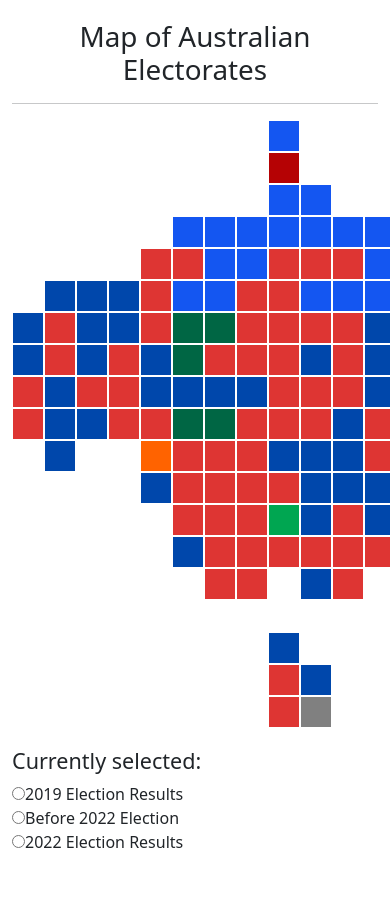
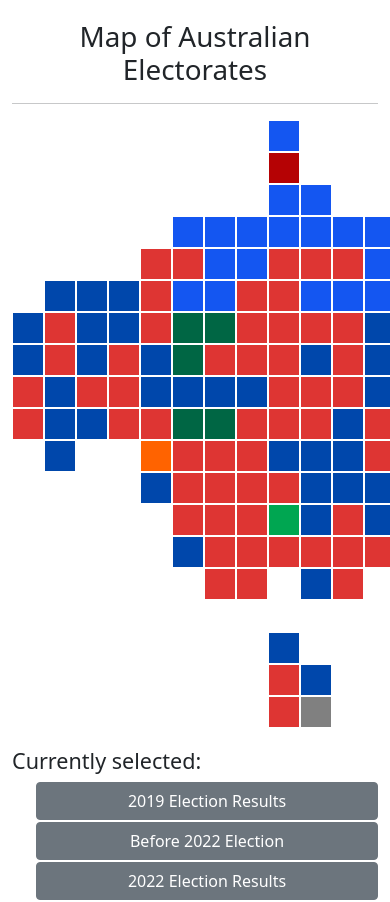
Before and after one commit to dmarmion/AusElectorates, a React (Create React App) app: page / in a window 390 px wide. Shown: the top 902 px of the page. Before the commit the page ends 854 px from the top, so only its background shows below. Built offline with nearby package versions, Linux system fonts and the light colour scheme.

Commit message:
Add CSS for data selector

```diff
--- a/src/App.css
+++ b/src/App.css
@@ -58,3 +58,7 @@
 .electorate-ca {
   background-color: #ff6300;
 }
+
+.data-selector label {
+  width: 100%;
+}
--- a/src/components/DataSelector.js
+++ b/src/components/DataSelector.js
@@ -23,12 +23,13 @@ class DataSelector extends React.Component {
   render() {
     const dataFiles = getDatasetFiles();
     return (
-      <div>
+      <div className="data-selector">
         {
           Array.from(dataFiles.keys()).map((datasetName) => {
             return (
-              <div key={datasetName}>
+              <div className="form-check" key={datasetName}>
                 <input
+                  className="btn-check"
                   type="radio"
                   name="dataset"
                   id={datasetName}
@@ -38,7 +39,9 @@ class DataSelector extends React.Component {
                     dataFiles.get(datasetName).parties
                   )}
                 />
-                <label htmlFor={datasetName}>{datasetName}</label>
+                <label className="btn btn-secondary" htmlFor={datasetName}>
+                  {datasetName}
+                </label>
               </div>
             )
           })
--- a/src/components/ElectorateMap.js
+++ b/src/components/ElectorateMap.js
@@ -78,7 +78,8 @@ class ElectorateMap extends React.Component {
 
   render() {
     return (
-      <div>
+      <div className="row">
+        <div className="col-md-9">
           {this.renderElectorates()}
           <h4>
             Currently selected: {
@@ -88,7 +89,10 @@ class ElectorateMap extends React.Component {
                   `(${this.state.parties[this.state.currentElectorate]})`
             }
           </h4>
+        </div>
+        <div className="col-md-3">
           <DataSelector onDataChange={this.handleCartogramDataChange}/>
+        </div>
       </div>
     );
   }
```
Lines whose indentation alone changed are shown as unchanged.
